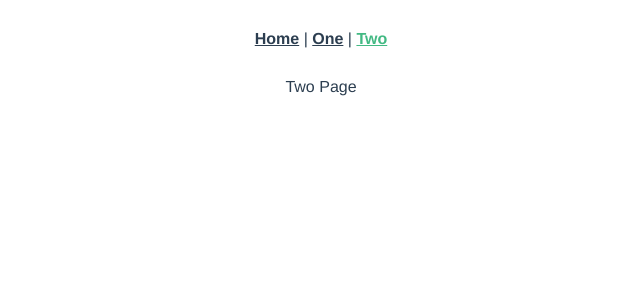
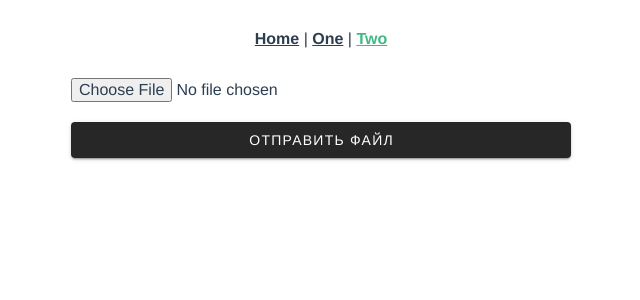
Before and after one commit to SadBatya/vuejs-test-proj, a Vue app: page /two in a window 1280 px wide. Shown: the top 300 px of the page, without its empty margins (319-959 px from the left). Built offline with nearby package versions, Linux system fonts and the light colour scheme.

Commit message:
fix: исправление api

```diff
--- /dev/null
+++ b/src/components/PostDescription.vue
@@ -0,0 +1,30 @@
+<template>
+  <v-navigation-drawer v-model="drawer" temporary absolute width="500px">
+    <div>{{ post.title }}</div>
+    <div>{{ post.body }}</div>
+    <v-btn color="red" class="nav__delete_btn">Удалить пост</v-btn>
+  </v-navigation-drawer>
+</template>
+
+<script>
+import axios from "axios";
+
+export default {
+  // props: ["drawer"],
+  data() {
+    return {
+      post: null,
+    };
+  },
+  methods: {
+    async getDescriptionPost() {
+      const { data } = await axios.get(
+        "https://jsonplaceholder.typicode.com/posts/1"
+      );
+      this.post = data;
+    },
+  },
+};
+</script>
+
+<style></style>
--- a/src/views/OneView.vue
+++ b/src/views/OneView.vue
@@ -60,6 +60,7 @@
         next page
       </v-btn>
     </div>
+    <!-- <PostDescription /> -->
   </div>
 </template>
 
@@ -105,8 +106,12 @@ const drawer_2 = ref(null);
 
 <script>
 import axios from "axios";
+// import PostDescriptionVue from "@/components/PostDescription.vue";
 
 export default {
+  components: {
+    // PostDescriptionVue,
+  },
   data() {
     return {
       info: null,
@@ -121,10 +126,10 @@ export default {
     async getPosts() {
       try {
         const { data } = await axios.get(
-          "https://jsonplaceholder.typicode.com/posts"
+          "https://dummyjson.com/posts?limit=10"
         );
         console.log(data);
-        this.info = data;
+        this.info = data.posts;
       } catch (error) {
         console.log("Ошибка запроса", error);
       }
@@ -143,6 +148,7 @@ export default {
     deletePost(i) {
       this.info.filter((post) => post !== post[i]);
     },
+    // openNavDrawer(id) {},
   },
   beforeMount() {
     this.getPosts();
--- a/src/views/TwoView.vue
+++ b/src/views/TwoView.vue
@@ -1,13 +1,36 @@
 <template>
-  <div>Two Page</div>
+  <form class="form__upload" >
+    <input type="file" @change="sendFile($event.target.file)" />
+    <v-btn color="primary" type="submit" dark>Отправить файл</v-btn>
+  </form>
 </template>
 
 <script>
+import axios from "axios";
+
 export default {
-
-}
+  data() {
+    return {};
+  },
+  methods: {
+    sendFile(file) {
+      axios.post('https://api.escuelajs.co/api/v1/files/upload', {
+        body: file,
+      })
+      .then(() => console.log('Файл успешно отправлен'))
+      .catch(e => console.log('ошибка отправки файла', e))
+    },
+  },
+};
 </script>
 
 <style>
-
+.form__upload {
+  display: flex;
+  flex-direction: column;
+  max-width: 500px;
+  justify-content: center;
+  gap: 20px;
+  margin: 0 auto;
+}
 </style>
```
